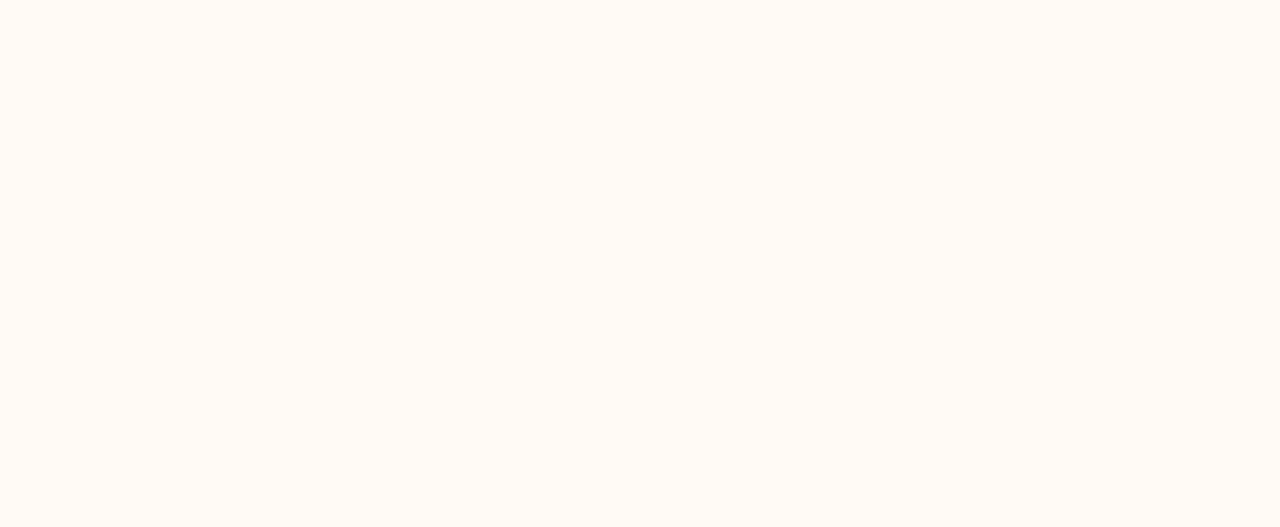
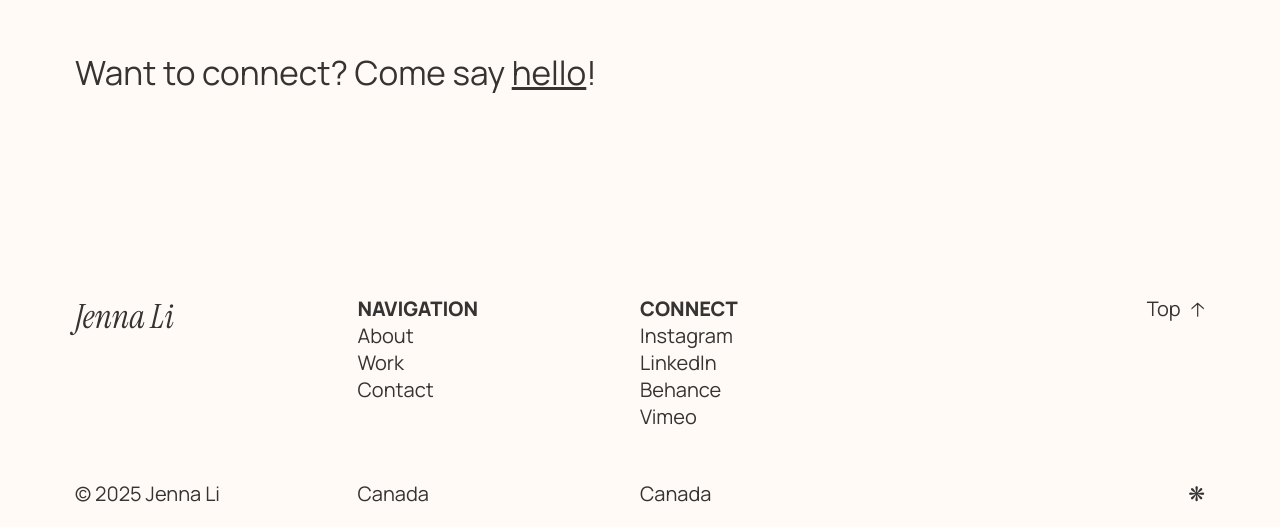
Before and after one commit to jli33-rrc/li_jenna_coding_assignment14, a Next.js app: page / in a window 1280 px wide. Shown: the part 888-1415 px from the top of the page. Before the commit the page ends 887 px from the top, so only its background shows below. Built offline with nearby package versions, Linux system fonts and the light colour scheme.

Commit message:
Updated Footer component

```diff
--- a/next.config.ts
+++ b/next.config.ts
@@ -2,6 +2,9 @@ import type { NextConfig } from 'next';
 
 const nextConfig: NextConfig = {
   /* output: "export", */
+  compiler: {
+    styledComponents: true,
+  },
 };
 
 export default nextConfig;
--- a/package.json
+++ b/package.json
@@ -48,6 +48,7 @@
     "@types/styled-components": "^5.1.34",
     "@vitest/browser": "^3.2.4",
     "@vitest/coverage-v8": "^3.2.4",
+    "babel-plugin-styled-components": "^2.1.4",
     "eslint": "^9.32.0",
     "eslint-config-next": "15.4.6",
     "eslint-config-prettier": "^10.1.8",
--- a/src/app/globals.css
+++ b/src/app/globals.css
@@ -1,4 +1,4 @@
-@import url('https://fonts.googleapis.com/css2?family=Instrument+Serif:ital,wght@0,400;1,400&family=Manrope&display=swap');
+@import url('https://fonts.googleapis.com/css2?family=Instrument+Serif:ital@0;1&family=Manrope:wght@400;800&display=swap');
 
 :root {
   --background: #fffaf5;
--- a/src/app/layout.tsx
+++ b/src/app/layout.tsx
@@ -1,6 +1,7 @@
 import * as React from 'react';
 import type { Metadata } from 'next';
 import { NavigationBar } from '../components/NavigationBar';
+import { Footer } from '../components/Footer';
 import './globals.css';
 
 export const metadata: Metadata = {
@@ -10,12 +11,44 @@ export const metadata: Metadata = {
 
 const navLinks = [{ label: 'CONTACT', href: '/contact' }];
 
+const footerColumns = [
+  { logo: { label: 'Jenna Li', href: '/' } },
+  {
+    title: 'NAVIGATION',
+    links: [
+      { label: 'About', href: '#' },
+      { label: 'Work', href: '#' },
+      { label: 'Contact', href: '#' },
+    ],
+  },
+  {
+    title: 'CONNECT',
+    links: [
+      { label: 'Instagram', href: '#' },
+      { label: 'LinkedIn', href: '#' },
+      { label: 'Behance', href: '#' },
+      { label: 'Vimeo', href: '#' },
+    ],
+  },
+  {
+    links: [{ label: 'Top 🡡', href: '#top' }],
+  },
+];
+
+const footerCopyright = [
+  { content: '© 2025 Jenna Li' },
+  { content: 'Canada' },
+  { content: 'Canada' },
+  { content: '❋' },
+];
+
 export default function RootLayout({ children }: { children: React.ReactNode }) {
   return (
     <html lang="en">
       <body>
         <NavigationBar links={navLinks} backgroundColor="#FFFAF5" fontColor="#353433" />
         {children}
+        <Footer columns={footerColumns} copyright={footerCopyright} backgroundColor="#FFFAF5" fontColor="#353433" />
       </body>
     </html>
   );
```
Also changed, not shown: 1 other file (tests, documents, lock files or other folders).
